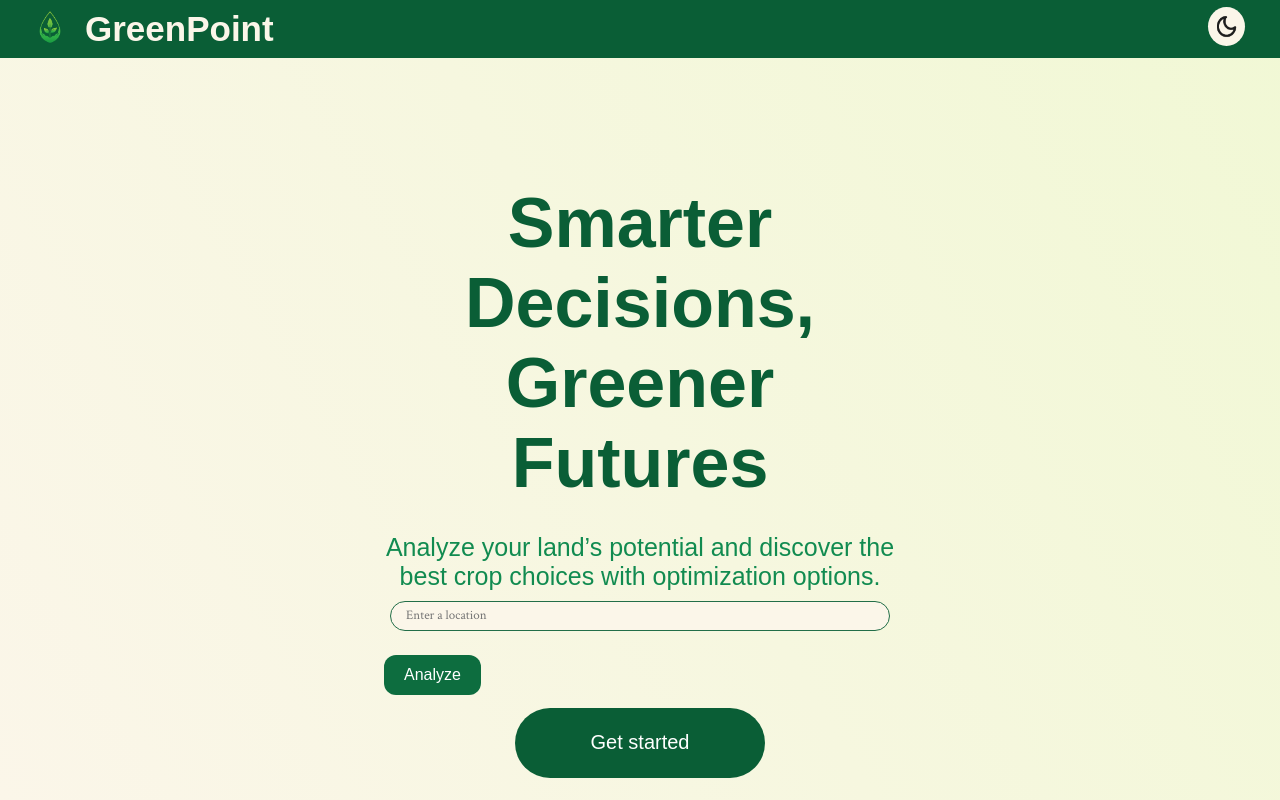
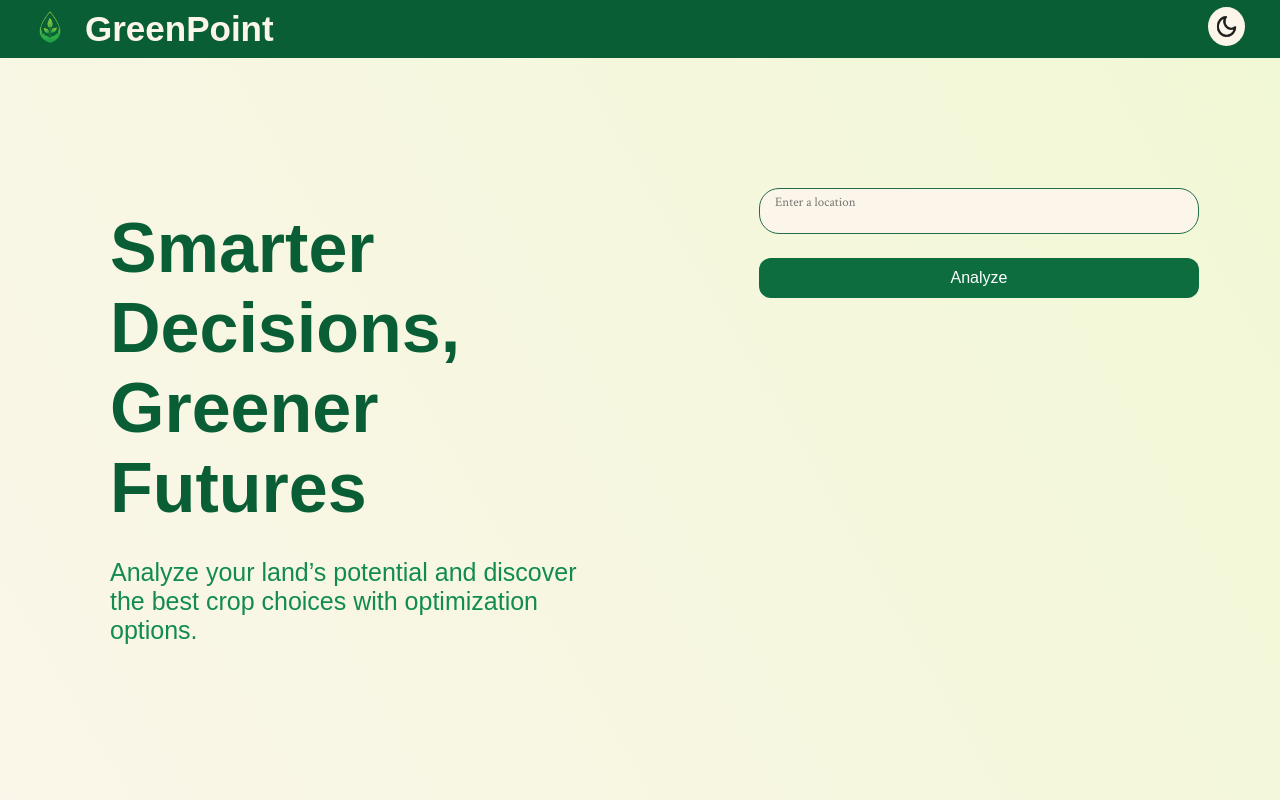
Before and after one commit to Wh4t-20/ReCreate, a Vue app in the folder GreenPoint/: page / in a window 1280 px wide. Built offline with nearby package versions, Linux system fonts and the light colour scheme; a web font is replaced by a local one.

Commit message:
added the changes in home page

```diff
--- a/GreenPoint/src/assets/main.css
+++ b/GreenPoint/src/assets/main.css
@@ -56,6 +56,20 @@ h3 {
   cursor: pointer;
   border: none;
 }
+.placeholder {
+  margin: 100px auto;
+  padding: 20px 30px;
+  width: 400px;
+  height: 400px;
+  border-radius: 20px;
+  background-color: rgba(227, 240, 175, 0.24);
+  border: 1px solid #E3F0AF;
+  box-shadow: 0 10px 30px rgba(0, 0, 0, 0.6);
+  display: flex;
+  flex-direction: column;
+  z-index: 2;
+  backdrop-filter: blur(8px);
+}
 
 #moon {
   height: 25px;
@@ -63,21 +77,18 @@ h3 {
 
 section {
   position: relative;
+  margin-left: 60px;
   margin-top: 75px;
-  margin-left: auto;
-  margin-right: auto;
-  display: flex;
-  flex-direction: column;
-  align-items: center;
-  justify-content: center; /* Optional: centers vertically inside a fixed height */
-  text-align: center;
+
 }
 
 
 .column {
-  float: none;
+  float: left;
   width: 40%;
   margin: 50px auto;
+  margin: 50px;
+  margin-right: 80px;
 }
 
 #header-1 {
@@ -119,16 +130,10 @@ section {
 .chat {
   margin: 100px auto;
   padding: 20px 30px;
-  width: 400px;
-  height: 400px;
-  border-radius: 20px;
-  background-color: rgba(227, 240, 175, 0.24);
-  border: 1px solid #E3F0AF;
-  box-shadow: 0 10px 30px rgba(0, 0, 0, 0.6);
+  width: 500px;
   display: flex;
   flex-direction: column;
   z-index: 2;
-  backdrop-filter: blur(8px);
 }
 .big-text {
   font-size: 38px;
@@ -166,7 +171,7 @@ section {
 .smaller-description {
   padding: 5px 15px;
   height: 100%;
-  max-height: 30px;
+  max-height: 50px;
 }
 
 .chat-description:focus,
@@ -272,13 +277,13 @@ body:not(.dark) .reg-text {
 body:not(.dark) #bottom-text {
   color: #118B50;
 }
-
+/*
 body:not(.dark) .chat {
   background: #e3f0af20;
   box-shadow: 10px 7px 40px -15px black;
   border: 1px solid #F0F7D5;
 }
-
+*/
 body:not(.dark) .chat-description,
 body:not(.dark) .smaller-description {
   background-color: #FBF6E9;
@@ -338,7 +343,6 @@ html, body {
   background-color: #FBF6E9;
   border: 1px solid #226E48;
   border-top: none;
-  border-radius: 0 0 10px 10px;
   list-style-type: none;
   padding: 0;
   margin: 0;
--- a/GreenPoint/src/components/Analyzepage.vue
+++ b/GreenPoint/src/components/Analyzepage.vue
@@ -12,7 +12,7 @@
         </button>
       </header>
 
-        <div class="chat">
+        <div class="placeholder">
           <p class="big-text">GreenPoint</p>
           <p class="reg-text">Plan</p>
           <textarea
@@ -30,7 +30,7 @@
             required
           ></textarea>
 
-          <button class="analyze-button">no fucntion pa</button>
+          <button class="analyze-button" @click="getValue">no fucntion pa</button>
         </div>
     </div>
   </template>
@@ -75,6 +75,15 @@
           });
         }
       },
+      //get value of plan and plant
+      getValue() {
+        if(!this.description || !this.plant) {
+          alert("Please fill in the fields.");
+          return;
+
+        }
+        alert(`Plan: ${this.description} \nPlant: ${this.plant}`);
+      },
 
 
     }
--- a/GreenPoint/src/components/Homepage.vue
+++ b/GreenPoint/src/components/Homepage.vue
@@ -18,8 +18,9 @@
       <p id="bottom-text">
         Analyze your land’s potential and discover the best crop choices with optimization options.
       </p>
-      <button class="getstarted">Get started</button>
-    <div>
+    </div>
+    <div class="chat" >
+      <div class="location-input-container">
         <textarea
         class="smaller-description"
         placeholder="Enter a location"
@@ -39,13 +40,16 @@
         </li>
       </ul>
       </div>
+      <button @click="goToMap" class="analyze-button">Analyze</button>
 
-    <button @click="goToMap" class="analyze-button">Analyze</button>
     </div>
 
     </section>
 
   </div>
+
+
+
 </template>
 
 <script>
```
Lines whose indentation alone changed are shown as unchanged.
